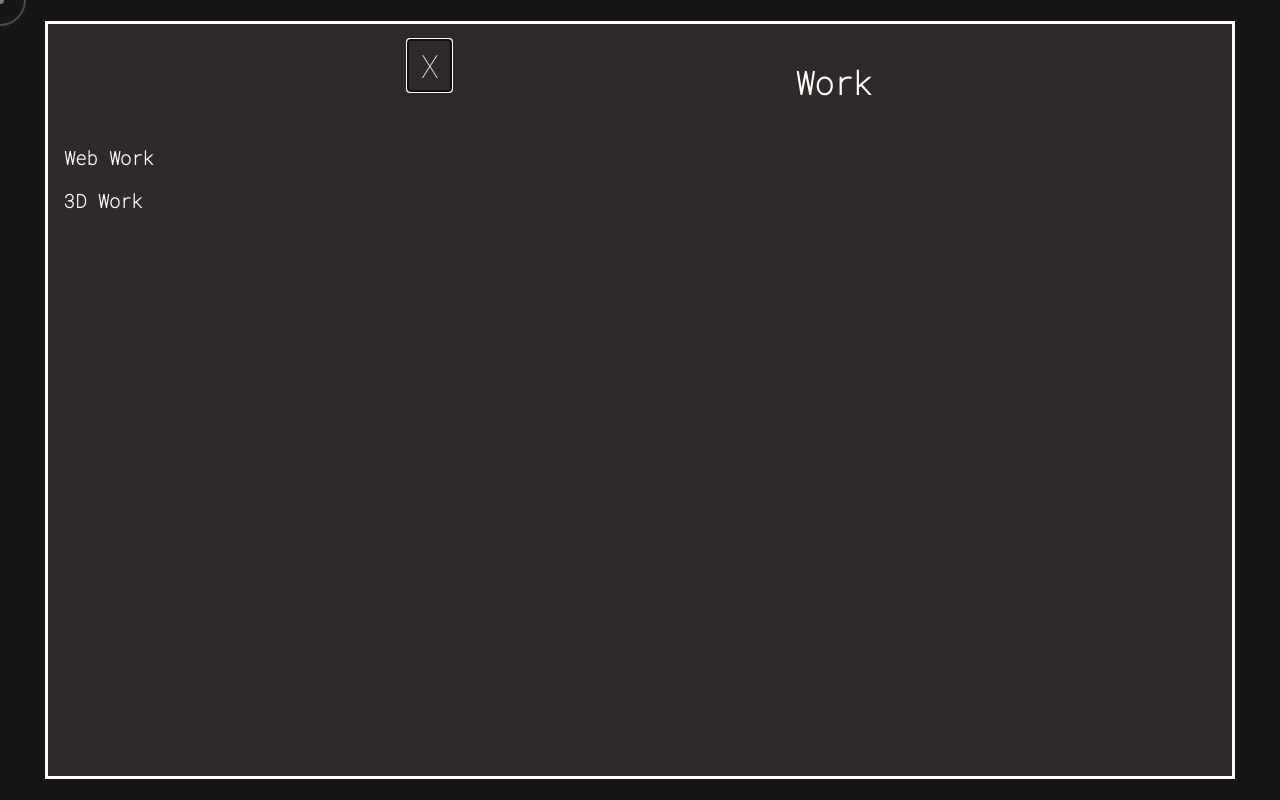
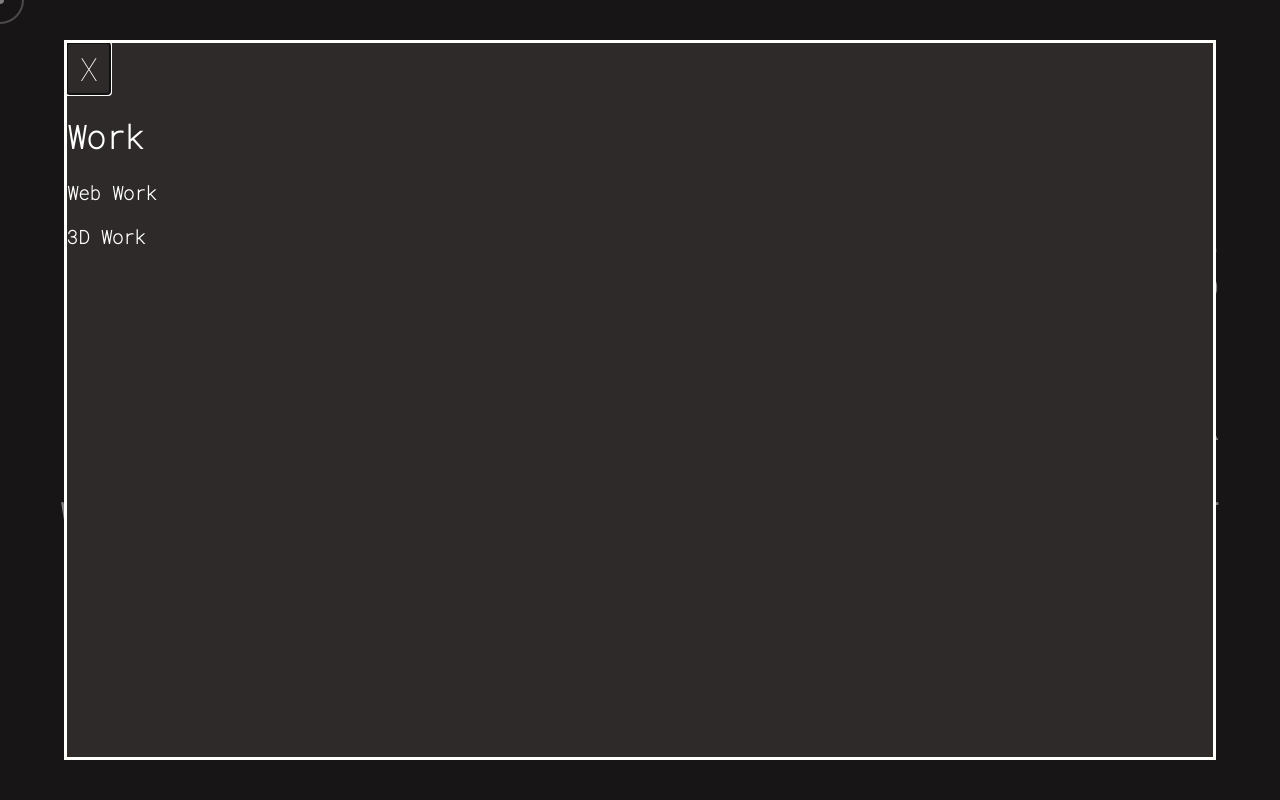
Before and after one commit to ngf11/new_portfolio, a plain HTML site: page index.html in a window 1280 px wide. Both pictures are taken after a click on the element "WORK". Drawn offline with Linux system fonts and the light colour scheme.

Commit message:
Modal header fixed

```diff
--- a/index.html
+++ b/index.html
@@ -35,11 +35,11 @@
               <div class="headerBnt">
                 <button class="close-work-modal bnt">X</button>
               </div>
+            </div>
+            <div class="modal-display">
               <div class="headerTitel">
                 <h1>Work</h1>
               </div>
-            </div>
-            <div class="modal-display">
               <div class="Webwork">
                 <h3>Web Work</h3>
               </div>
@@ -57,11 +57,11 @@
               <div class="headerBnt">
                 <button class="close-about-modal bnt">X</button>
               </div>
+            </div>
+            <div class="modal-display">
               <div class="headerTitel">
                 <h1>About me</h1>
               </div>
-            </div>
-            <div class="modal-display">
               <p>
                 Hi, I'm Nico – a passionate MERN stack developer. I specialize
                 in creating responsive web applications using JavaScript, HTML,
@@ -78,12 +78,11 @@
               <div class="headerBnt">
                 <button class="close-contact-modal bnt">X</button>
               </div>
+            </div>
+            <div class="modal-display">
               <div class="headerTitel">
                 <h1>Contact</h1>
               </div>
-            </div>
-            <div class="modal-display">
-              <p>Hi I am nico a fullstack Developer</p>
             </div>
           </div>
         </dialog>
--- a/style.css
+++ b/style.css
@@ -2,6 +2,11 @@
   --background-color: #2e2a2a;
   --font-color: #fffffc;
   --font-fam: "Roboto Mono", monospace;
+}
+* {
+  /* margin: 0; */
+  padding: 0;
+  box-sizing: border-box;
 }
 body {
   height: 100vh;
@@ -97,11 +102,10 @@ dialog::backdrop {
 }
 
 .bnt:hover {
-  transform: rotateY(180);
   color: rgba(214, 19, 19, 0.856);
   border: none;
 }
-/* Work Moda */
+
 .modal-content {
   display: flex;
   flex-direction: column;
@@ -110,19 +114,17 @@ dialog::backdrop {
 .modal-header {
   display: flex;
   flex-direction: row;
-  justify-content: space-evenly;
+  align-items: center;
+  flex: 1;
 }
 .headerBnt {
   display: flex;
-  flex-direction: column;
+  flex-direction: row;
+  flex: 1;
   justify-content: flex-start;
 }
+/* Work Moda */
 
-.headerTitel {
-  display: flex;
-  flex-direction: column;
-  justify-content: center;
-}
 /* cursor */
 
 .cursor-dot {
```
